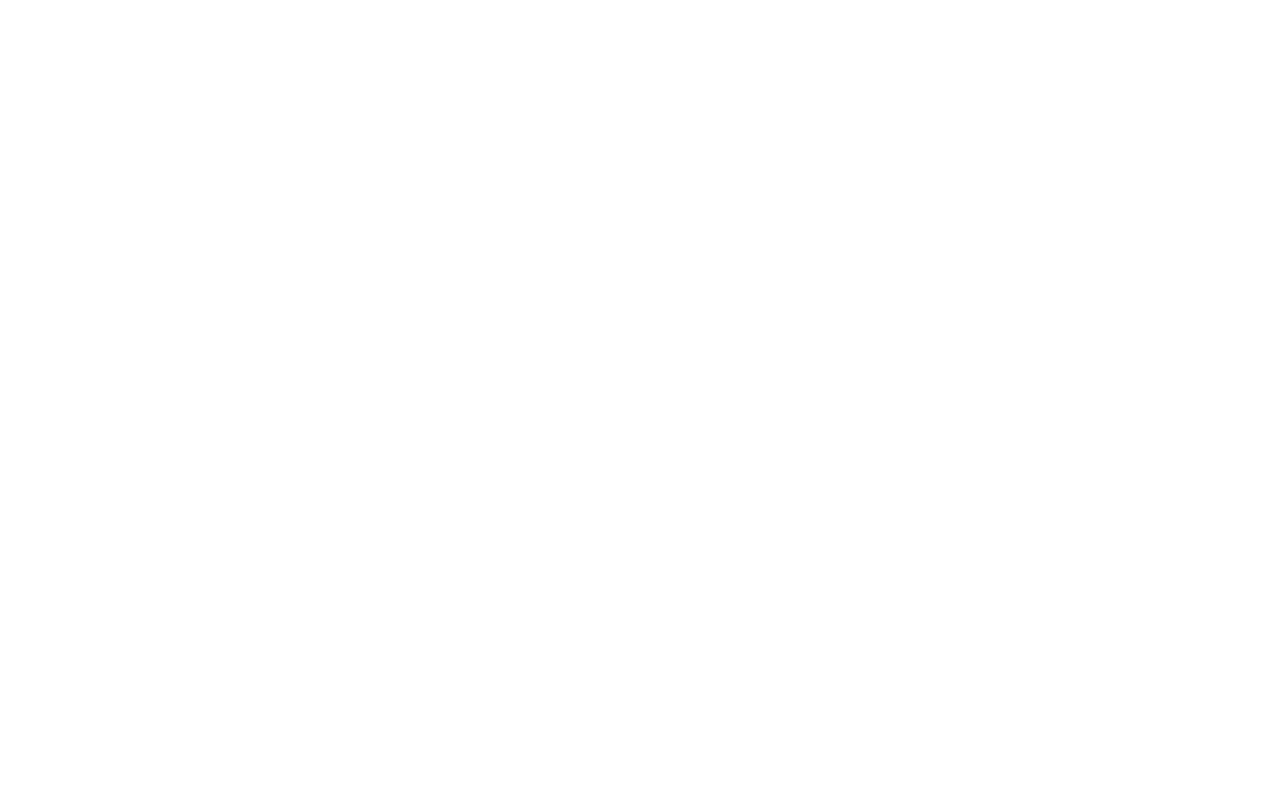
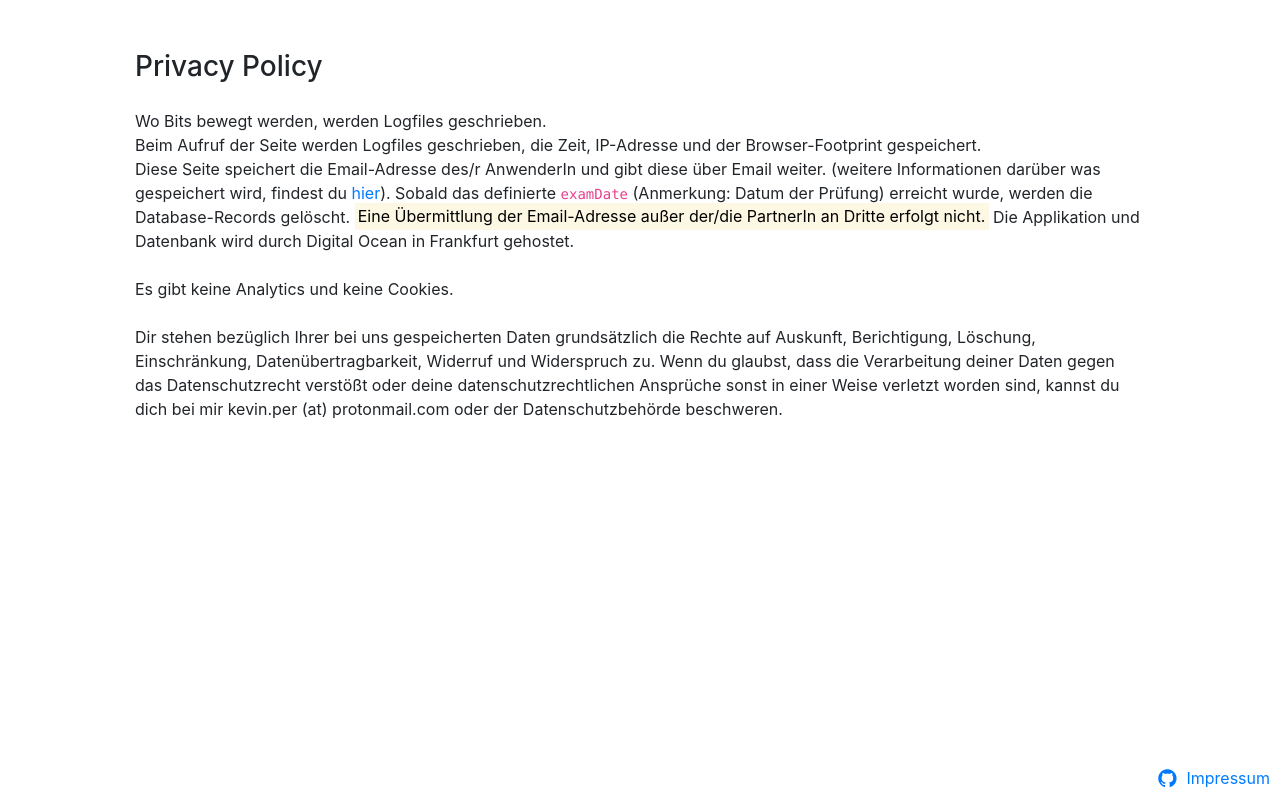
Before and after one commit to kper/buddysystem, an Angular app in the folder frontend/: page /privacypolicy in a window 1280 px wide. Before the commit this address led to /. Built offline with nearby package versions, Linux system fonts and the light colour scheme.

Commit message:
Create a impressum and privacypolicy

```diff
--- a/frontend/src/app/app.component.css
+++ b/frontend/src/app/app.component.css
@@ -0,0 +1,11 @@
+.footer {
+  position: absolute;
+  right: 10px;
+  bottom: 10px;
+  display: flex;
+  flex-direction: row;
+}
+
+.footer div {
+  padding-left: 10px;
+}
--- a/frontend/src/app/app.component.html
+++ b/frontend/src/app/app.component.html
@@ -4,5 +4,13 @@
   <div class="container">
     <router-outlet></router-outlet>
   </div>
+  <div class="footer text-muted">
+    <div>
+      <a href="https://github.com/kper/buddysystem"><i class="fa fa-github fa-lg"></i></a>
+    </div>
+    <div>
+      <a [routerLink]="['impressum']">Impressum</a>
+    </div>
+  </div>
 </body>
 </html>
--- a/frontend/src/app/app.module.ts
+++ b/frontend/src/app/app.module.ts
@@ -10,6 +10,8 @@
 import { SuccessComponent } from './success/success.component';
 import { BuddyrequestConfirmComponent } from './buddyrequest-confirm/buddyrequest-confirm.component';
 import {BuddyrequestClearComponent} from './buddyrequest-clear/buddyrequest-clear.component';
+import { ImpressumComponent } from './impressum/impressum.component';
+import { PrivacypolicyComponent } from './privacypolicy/privacypolicy.component';
 
 @NgModule({
   declarations: [
@@ -17,7 +19,9 @@
     BuddyrequestCreateComponent,
     SuccessComponent,
     BuddyrequestConfirmComponent,
-    BuddyrequestClearComponent
+    BuddyrequestClearComponent,
+    ImpressumComponent,
+    PrivacypolicyComponent
   ],
   imports: [
     BrowserModule,
--- a/frontend/src/app/buddyrequest-create/buddyrequest-create.component.html
+++ b/frontend/src/app/buddyrequest-create/buddyrequest-create.component.html
@@ -54,8 +54,14 @@
         </small>
       </div>
     </div>
+    <div class="form-check">
+      <input type="checkbox" id="privacy" class="form-check-input" (click)="toggle_privacy()"/>
+      <label for="privacy">
+        Ich stimme der <a [routerLink]="['privacypolicy']"> Datenschutzerklärung</a> zu.
+      </label>
+    </div>
     <div class="form-group">
-      <button class="btn btn-primary" [disabled]="!form.valid">Abschicken</button>
+      <button class="btn btn-primary" [disabled]="!form.valid && !isPrivacyAccepted">Abschicken</button>
     </div>
   </form>
 </div>
--- a/frontend/src/app/buddyrequest-create/buddyrequest-create.component.ts
+++ b/frontend/src/app/buddyrequest-create/buddyrequest-create.component.ts
@@ -18,7 +18,8 @@
   error: boolean;
   errorMsg = '';
   courses: Observable<Course[]>;
-  isLoading: boolean = false;
+  isLoading = false;
+  isPrivacyAccepted = false;
 
   constructor(private formBuilder: FormBuilder, private buddyService: BuddyRequestService, private courseService: CourseService,
               private router: Router) {
@@ -56,10 +57,10 @@
     this.isLoading = true;
 
     this.buddyService.create(data).subscribe((value) => {
-      console.log('ok');
-      this.isLoading = false;
-      this.router.navigate(['/success']);
-    },
+        console.log('ok');
+        this.isLoading = false;
+        this.router.navigate(['/success']);
+      },
       (err) => this.defaultErrorHandler(err));
   }
 
@@ -86,4 +87,8 @@
 
     throw throwError(error);
   }
+
+  public toggle_privacy(): void {
+    this.isPrivacyAccepted = this.isPrivacyAccepted ? false : true;
+  }
 }
--- /dev/null
+++ b/frontend/src/app/impressum/impressum.component.css
@@ -0,0 +1,7 @@
+.wrapper {
+  margin: 50px;
+}
+
+h3 {
+  margin-bottom: 25px;
+}
--- /dev/null
+++ b/frontend/src/app/impressum/impressum.component.html
@@ -0,0 +1,10 @@
+<div class="wrapper">
+  <h3>Impressum</h3>
+
+  <p>Diese Seite wurde von Kevin Per (kevin.per (at) protonmail.com) erstellt. <br/> Zweck dieses Projektes ist es Personen miteinander zu verbinden, die gemeinsam eine Prüfung schreiben wollen.
+  <br/><br/>
+  Die Motivation von mir war es ein Portfolio Projekt für zukünftige Bewerbungen zu erstellen.
+    <br/><br/>
+    Aus Datenschutz-Gründen wird keine Adresse genannt.
+  </p>
+</div>
--- /dev/null
+++ b/frontend/src/app/impressum/impressum.component.ts
@@ -0,0 +1,15 @@
+import { Component, OnInit } from '@angular/core';
+
+@Component({
+  selector: 'app-impressum',
+  templateUrl: './impressum.component.html',
+  styleUrls: ['./impressum.component.css']
+})
+export class ImpressumComponent implements OnInit {
+
+  constructor() { }
+
+  ngOnInit(): void {
+  }
+
+}
--- /dev/null
+++ b/frontend/src/app/privacypolicy/privacypolicy.component.css
@@ -0,0 +1,7 @@
+.wrapper {
+  margin: 50px;
+}
+
+h3 {
+  margin-bottom: 25px;
+}
--- /dev/null
+++ b/frontend/src/app/privacypolicy/privacypolicy.component.html
@@ -0,0 +1,26 @@
+<div class="wrapper">
+  <h3>Privacy Policy</h3>
+
+  Wo Bits bewegt werden, werden Logfiles geschrieben. <br>
+  Beim Aufruf der Seite werden Logfiles geschrieben, die Zeit, IP-Adresse und der Browser-Footprint gespeichert. <br/>
+  Diese Seite speichert die Email-Adresse des/r AnwenderIn und gibt diese über Email weiter. (weitere Informationen
+  darüber was gespeichert wird, findest du <a
+  href="https://github.com/kper/buddysystem/tree/master/backend/src/main/java/wtf/juridicum/buddy/entity">hier</a>).
+  Sobald das definierte
+  <code>examDate</code>
+  (Anmerkung: Datum der Prüfung) erreicht wurde, werden die Database-Records gelöscht. <mark>Eine Übermittlung der
+  Email-Adresse außer der/die PartnerIn an Dritte erfolgt nicht.</mark>
+  Die Applikation und Datenbank wird durch Digital Ocean in Frankfurt gehostet.
+  <br><br>
+
+  Es gibt keine Analytics und keine Cookies.
+
+  <br><br>
+
+  Dir stehen bezüglich Ihrer bei uns gespeicherten Daten grundsätzlich die Rechte auf Auskunft, Berichtigung, Löschung,
+  Einschränkung, Datenübertragbarkeit, Widerruf und Widerspruch zu.
+  Wenn du glaubst, dass die Verarbeitung deiner Daten gegen das Datenschutzrecht verstößt oder deine
+  datenschutzrechtlichen Ansprüche sonst in einer Weise verletzt worden sind, kannst du dich bei mir kevin.per (at)
+  protonmail.com oder der Datenschutzbehörde beschweren.
+
+</div>
--- /dev/null
+++ b/frontend/src/app/privacypolicy/privacypolicy.component.ts
@@ -0,0 +1,15 @@
+import { Component, OnInit } from '@angular/core';
+
+@Component({
+  selector: 'app-privacypolicy',
+  templateUrl: './privacypolicy.component.html',
+  styleUrls: ['./privacypolicy.component.css']
+})
+export class PrivacypolicyComponent implements OnInit {
+
+  constructor() { }
+
+  ngOnInit(): void {
+  }
+
+}
```
Also changed, not shown: frontend/src/app/app-routing.module.ts (+6 -1 lines), 1 other file (tests, documents, lock files or other folders).
